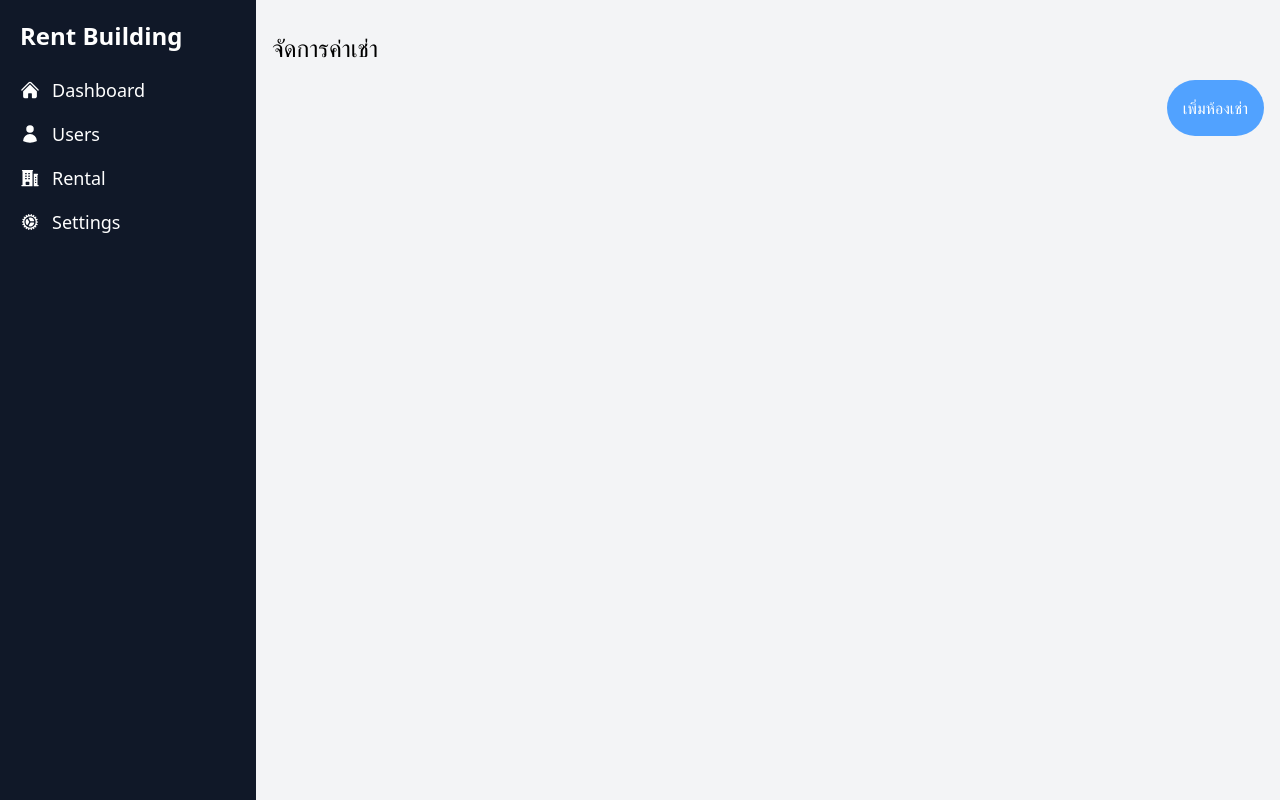
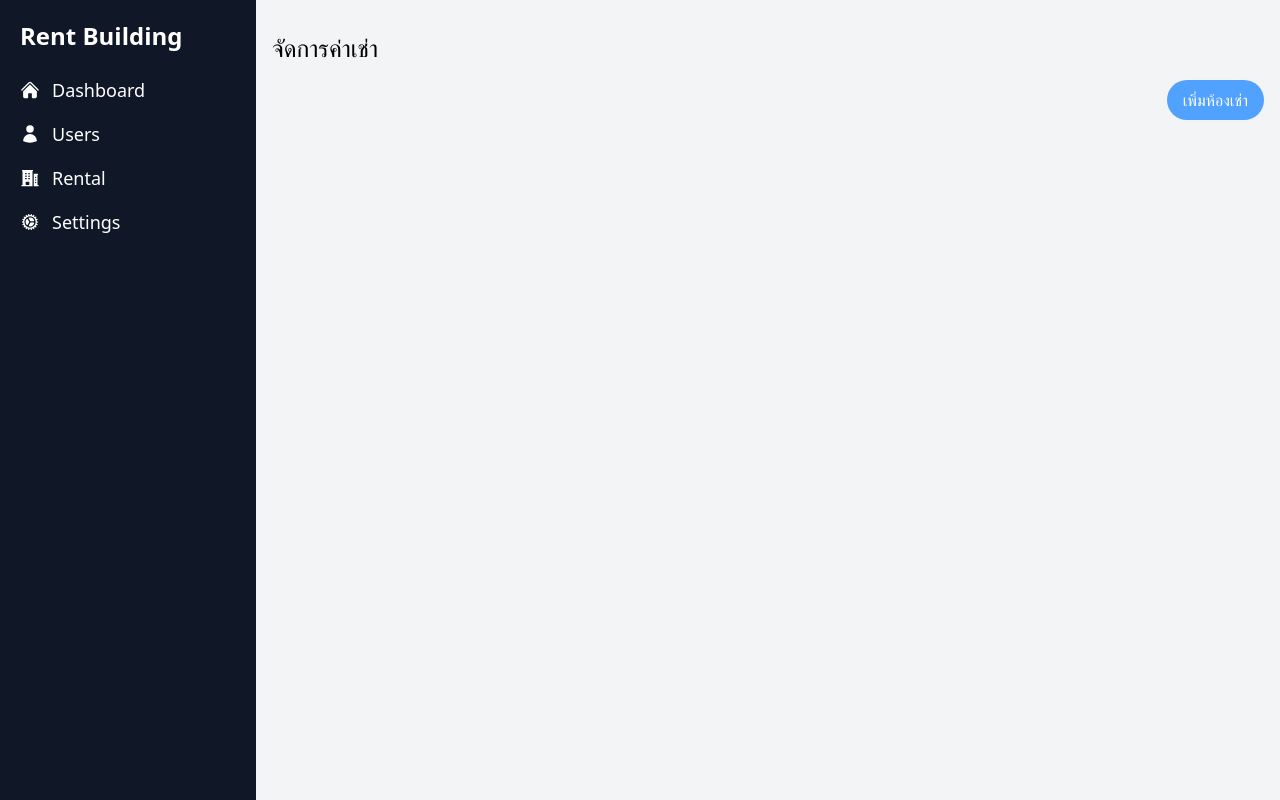
Before and after one commit to PakornPK/rent-building, a React (Vite) app: page /rental in a window 1280 px wide. Built offline with nearby package versions, Linux system fonts and the light colour scheme.

Commit message:
update style button

```diff
--- a/src/components/Button.jsx
+++ b/src/components/Button.jsx
@@ -4,7 +4,7 @@ const Button = ({ className, onClick,children }) => {
     return (
         <>
             <button
-                className={className + ' bg-blue-400 p-4 text-white rounded-full'}
+                className={className + ' bg-blue-400 hover:bg-blue-600 py-2 px-4 text-white rounded-full'}
                 onClick={onClick}
             >
                 {children}
```
